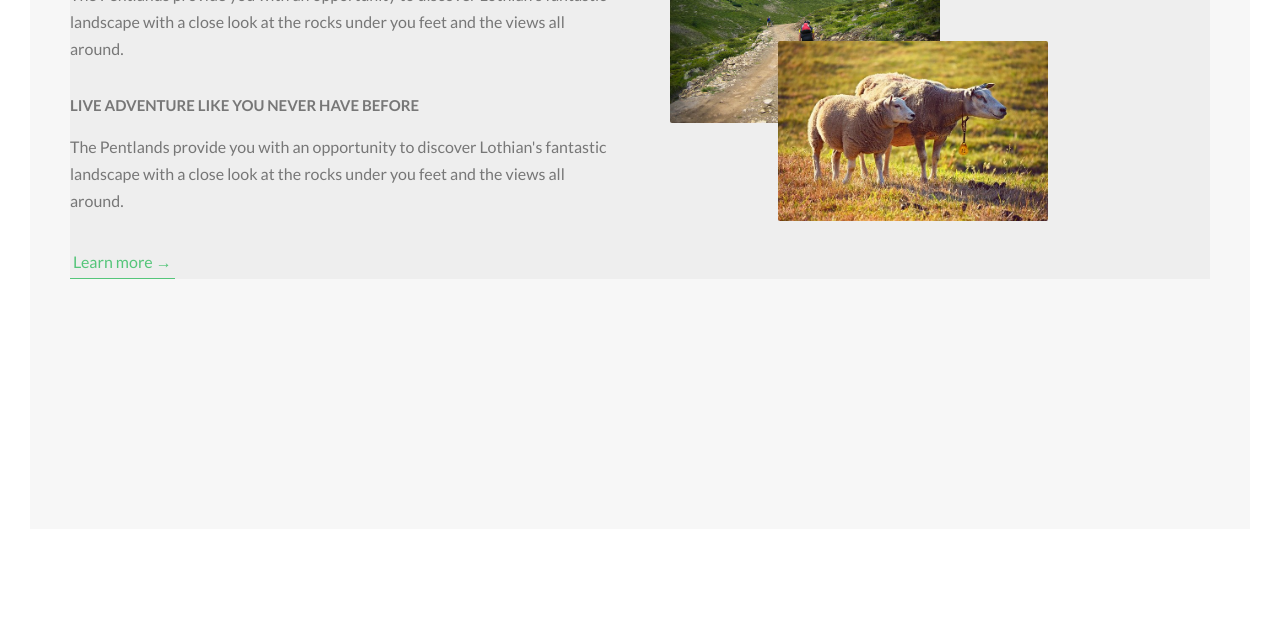
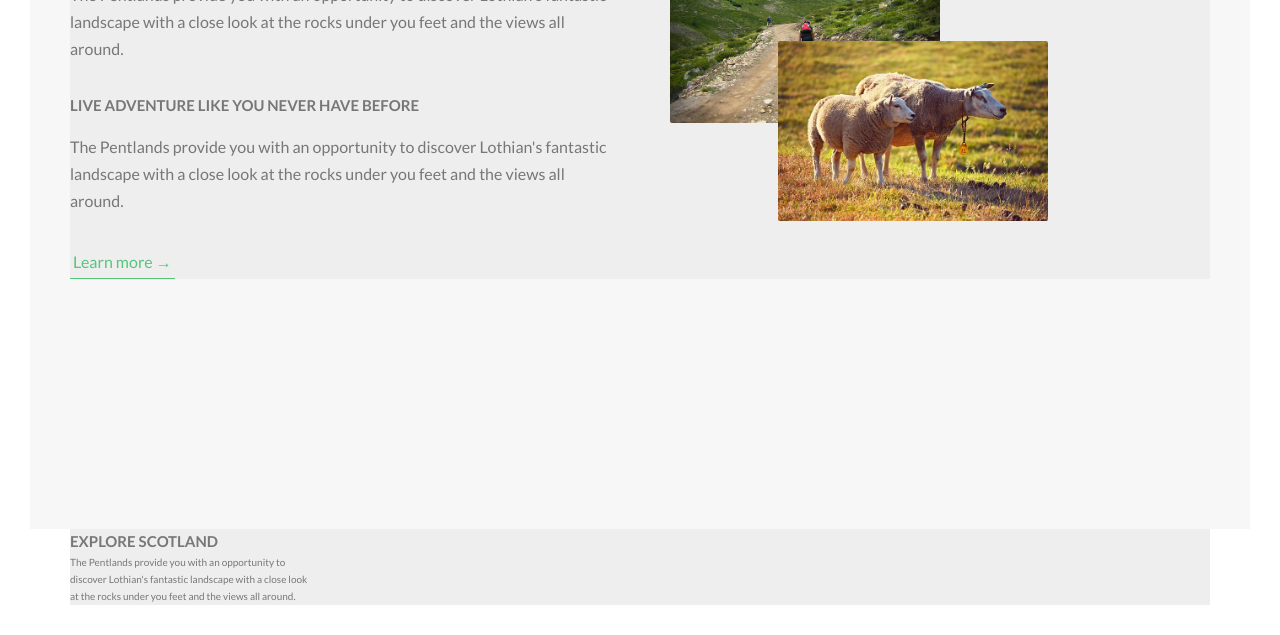
Before and after one commit to Slav666/Pentland_Hills_project, a website: page index.html in a window 1280 px wide. Shown: the part 1079-1714 px from the top of the page. Before the commit the page ends 1638 px from the top, so only its background shows below. Drawn offline with Linux system fonts and the light colour scheme.

Commit message:
Add section features with col-1-of-4 class for which I added calc function in the grid.scss class

```diff
--- a/index.html
+++ b/index.html
@@ -55,6 +55,17 @@
             </div>
 
         </section>
+        <section class="section-features">
+            <div class="row">
+                <div class="col-1-of-4">
+                    <div class="feature-box">
+                        <h3 class="heading-tertiary">Explore Scotland</h3>
+                        <p class="feature-box__text">The Pentlands provide you with an opportunity to discover Lothian's fantastic landscape with a close look at the rocks under you feet and the views all around.
+                        </p>
+                    </div>
+                </div>
+            </div>
+        </section>
     </main>
 
 
--- a/sass/layout/_grid.scss
+++ b/sass/layout/_grid.scss
@@ -21,6 +21,16 @@
         }
 
     }
+    .col-1-of-4 {
+        width: calc((100% - 3 * #{$gutter-horizontal}) / 4);
+        float: left;
+
+        &:not(:last-child) {
+            margin-right: $gutter-horizontal;
+        }
+
+    }
+
 
 
 }
--- a/sass/main.scss
+++ b/sass/main.scss
@@ -6,6 +6,7 @@
 @import "base/utilities";
 @import "components/button";
 @import "components/composition";
+@import "components/feature-box";
 @import "layout/grid";
 @import "layout/header";
 @import "pages/home";
```
Also changed, not shown: css/style.css, sass/components/_feature-box.scss (added).
